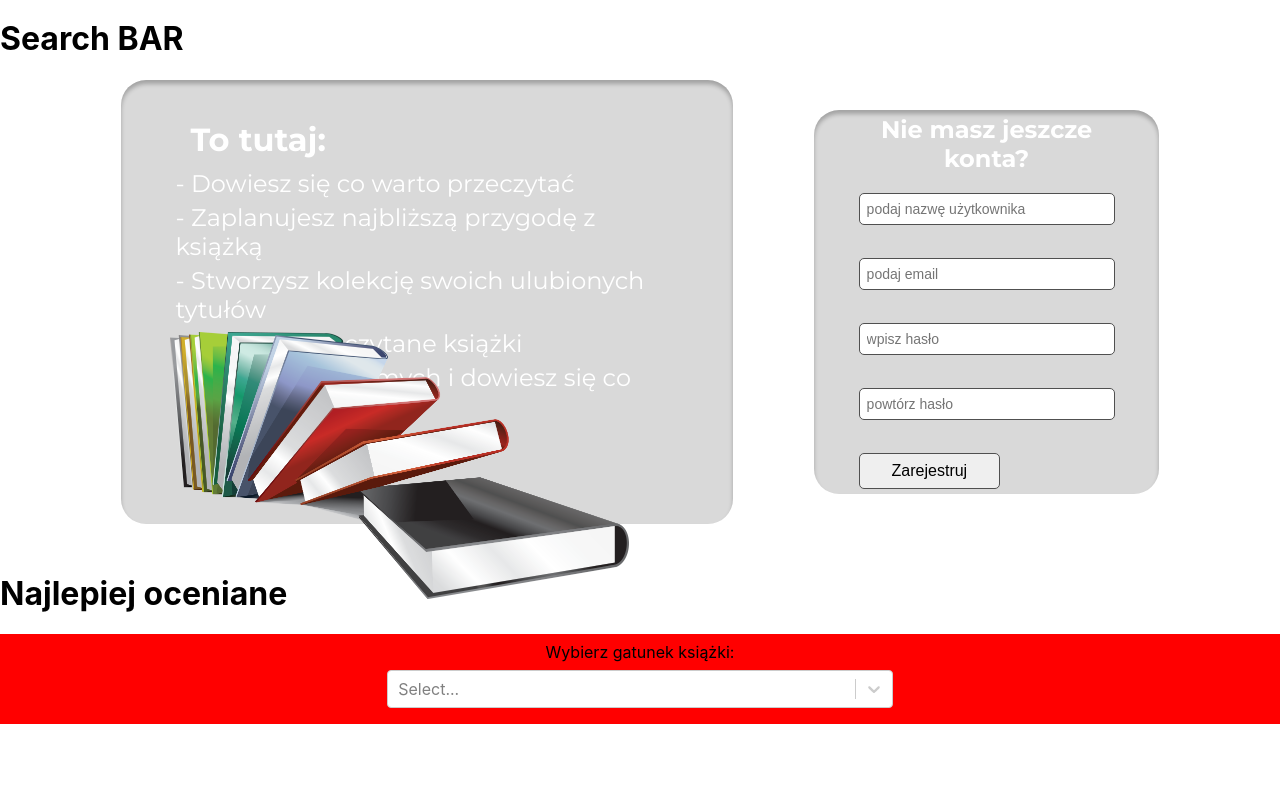
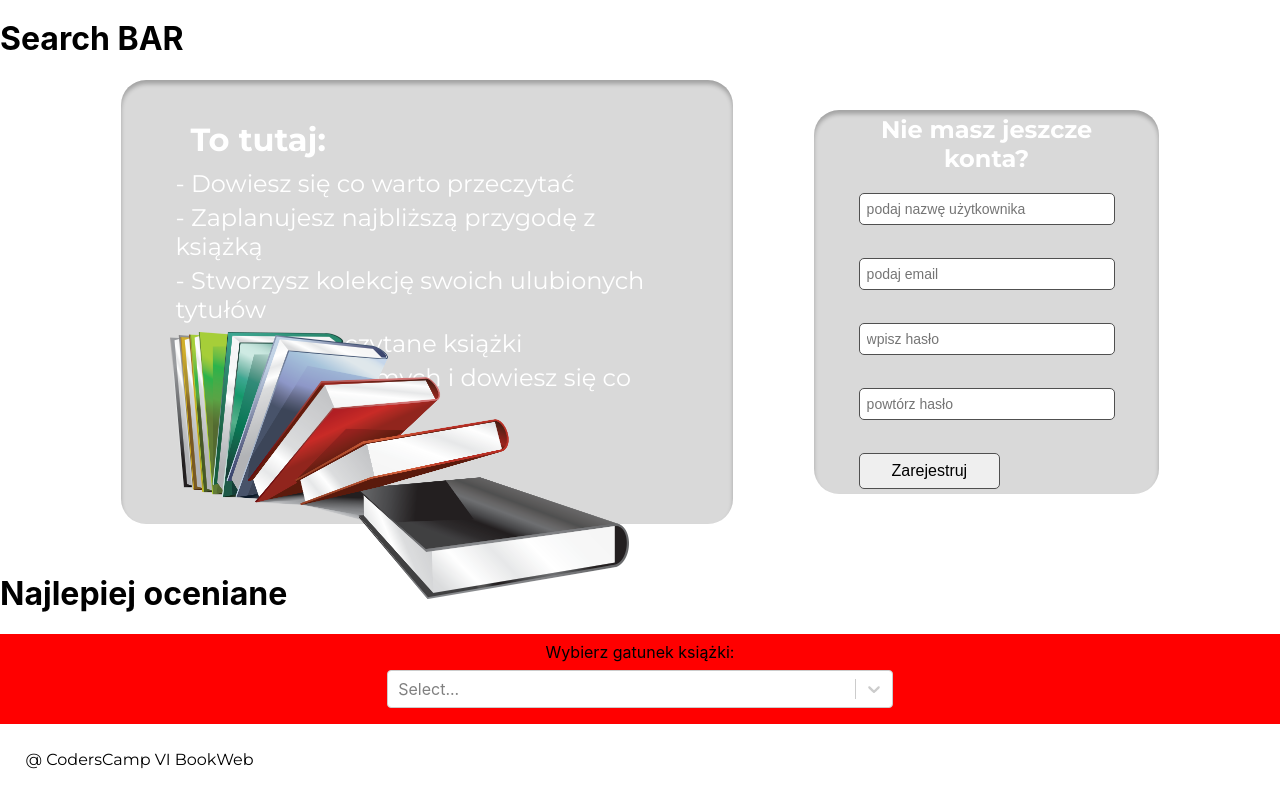
Before and after one commit to maciekkwiet/Bookweb, a React (Create React App) app in the folder client/: page / in a window 1280 px wide. Shown: the part 699-1493 px from the top of the page. Before the commit the page ends 1423 px from the top, so only its background shows below. Built offline with nearby package versions, Linux system fonts and the light colour scheme; a web font is replaced by a local one.

Commit message:
Footer added

```diff
--- /dev/null
+++ b/client/src/Components/Footer/Footer.tsx
@@ -0,0 +1,8 @@
+import { FooterComponent, FooterTitle } from './FooterStyles';
+export const Footer = () => {
+  return (
+    <FooterComponent>
+      <FooterTitle>@ CodersCamp VI BookWeb</FooterTitle>
+    </FooterComponent>
+  );
+};
--- /dev/null
+++ b/client/src/Components/Footer/FooterStyles.tsx
@@ -0,0 +1,24 @@
+import styled from 'styled-components';
+
+export const FooterComponent = styled.div`
+  width: auto;
+  height: auto;
+  display: flex;
+  background: ${(props) => props.theme.backgrounds.headerAndFooter};
+  justify-content: start-flex;
+  padding: 2%;
+  @media only screen and (max-width: ${(props) => props.theme.size.sm}) {
+    justify-content: center;
+  }
+`;
+
+export const FooterTitle = styled.span`
+  font-family: ${(props) => props.theme.fonts.default};
+  font-size: 16px;
+  color: ${(props) => props.theme.fonts.primary};
+  margin-top: 0%;
+  margin-bottom 0;
+  @media only screen and (max-width: ${(props) => props.theme.size.sm}) {
+    font-size: 10px;
+  }
+`;
--- a/client/src/Pages/HomePage.tsx
+++ b/client/src/Pages/HomePage.tsx
@@ -1,7 +1,9 @@
 import { useSelector } from 'react-redux';
+
 import { BoxBooks } from '../Components/BoxBooks/BoxBooks';
 import ChooseGenre from '../Components/ChooseGenre/ChooseGenre';
 import { Header } from '../Components/Header/Header';
+import { Footer } from '../Components/Footer/Footer';
 import { HeaderImage } from '../Components/HeaderImage/HeaderImage';
 import { RegistrationForm } from '../Components/RegistrationForm/RegistrationForm';
 import { selectUser } from '../Features/User/UserSlice';
@@ -31,6 +33,7 @@ export const HomePage = () => {
         <h1>Najlepiej oceniane</h1>
         <ChooseGenre />
       </div>
+      <Footer></Footer>
     </>
   );
 };
```
